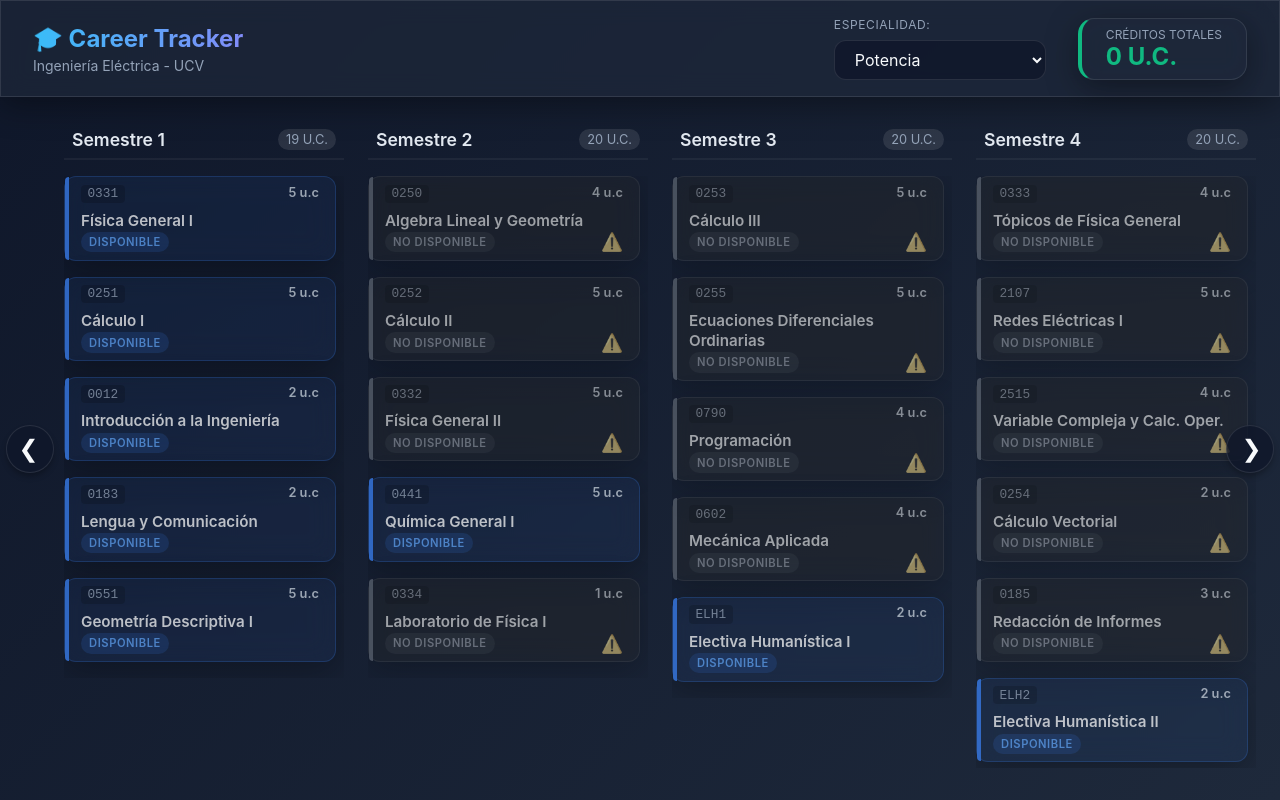
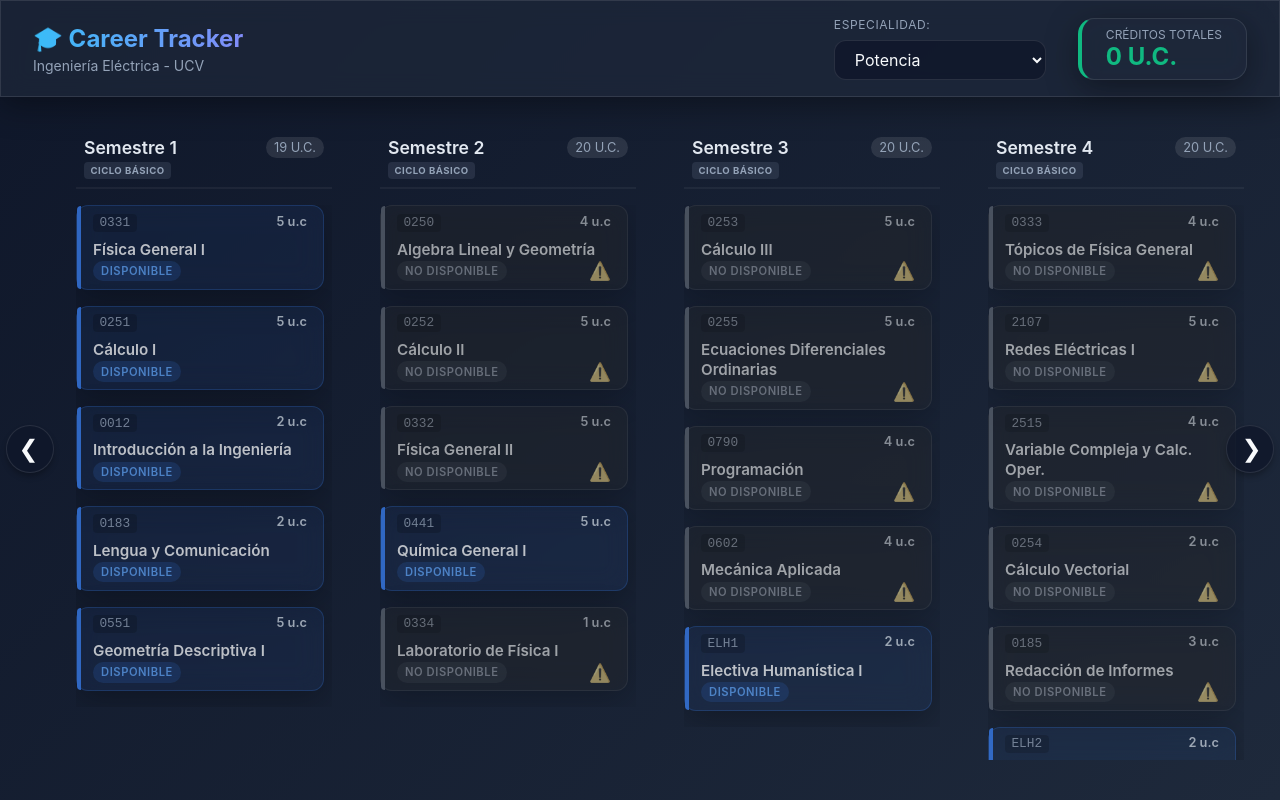
Before and after one commit to edwarhman/career-tracker, a React (Vite) app: page / in a window 1280 px wide. Built offline with nearby package versions, Linux system fonts and the light colour scheme.

Commit message:
feat: add specialty-specific styling and badges for advanced semesters in the curriculum tracker

```diff
--- a/src/App.jsx
+++ b/src/App.jsx
@@ -106,9 +106,16 @@ function App() {
               let semUc = subjects.reduce((sum, s) => sum + s.uc, 0);
 
               return (
-                <div key={sem} className="semester-col">
+                <div key={sem} className={`semester-col ${sem >= 8 ? 'specialty-semester' : ''}`}>
                   <div className="semester-header">
-                    <h2>Semestre {sem}</h2>
+                    <div className="semester-title-group">
+                      <h2>Semestre {sem}</h2>
+                      {sem >= 8 ? (
+                        <span className="specialty-badge">{selectedSpecialty}</span>
+                      ) : (
+                        <span className="specialty-badge basic-cycle">Ciclo Básico</span>
+                      )}
+                    </div>
                     <span className="semester-uc">{semUc} U.C.</span>
                   </div>
                   <div className="semester-subjects">
--- a/src/index.css
+++ b/src/index.css
@@ -244,21 +244,61 @@ body {
   flex-direction: column;
   gap: 1rem;
   height: 100%;
+  padding: 0.5rem 0.75rem;
+  border-radius: var(--border-radius-lg);
+  transition: all 0.3s ease;
+}
+
+.semester-col.specialty-semester {
+  background: rgba(56, 189, 248, 0.03);
+  box-shadow: inset 0 0 0 1px rgba(56, 189, 248, 0.2);
 }
 
 .semester-header {
   display: flex;
   justify-content: space-between;
-  align-items: center;
+  align-items: flex-start;
   padding: 0 0.5rem;
   border-bottom: 2px solid rgba(255, 255, 255, 0.05);
   padding-bottom: 0.5rem;
 }
 
-.semester-header h2 {
+.specialty-semester .semester-header {
+  border-bottom-color: rgba(56, 189, 248, 0.2);
+}
+
+.semester-title-group {
+  display: flex;
+  flex-direction: column;
+  gap: 0.25rem;
+}
+
+.semester-title-group h2 {
   font-size: 1.1rem;
   font-weight: 600;
   color: #e2e8f0;
+}
+
+.specialty-semester .semester-title-group h2 {
+  color: #38bdf8;
+}
+
+.specialty-badge {
+  font-size: 0.6rem;
+  font-weight: 700;
+  background: rgba(56, 189, 248, 0.2);
+  color: #7dd3fc;
+  padding: 0.2rem 0.4rem;
+  border-radius: 4px;
+  text-transform: uppercase;
+  letter-spacing: 0.05em;
+  display: inline-block;
+  width: max-content;
+}
+
+.specialty-badge.basic-cycle {
+  background: rgba(148, 163, 184, 0.15); /* slate-400 with opacity */
+  color: #94a3b8; /* slate-400 */
 }
 
 .semester-uc {
```
